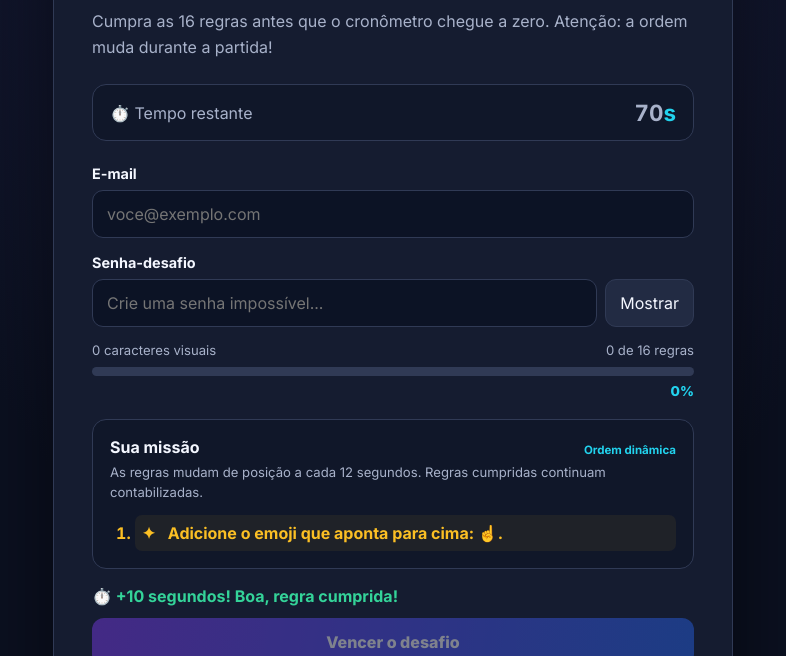
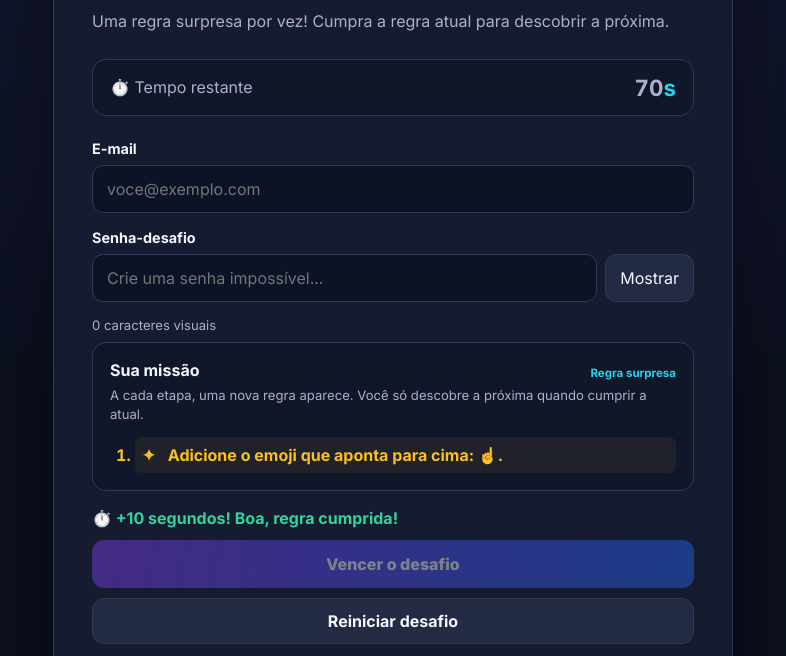
Before and after one commit to jphs682/desafio, a plain HTML site: page index.html in a window 1280 px wide. Shown: the part 144-800 px from the top of the page, without its empty margins (247-1033 px from the left). Drawn offline with Linux system fonts and the light colour scheme.

Commit message:
Atualiza interface para regras surpresa sem contador total

```diff
--- a/index.html
+++ b/index.html
@@ -14,7 +14,7 @@
     <section class="card" id="cartao" aria-labelledby="titulo">
       <p class="eyebrow">UM DESAFIO DE LÓGICA</p>
       <h1 id="titulo">🔐 Desafio da Senha</h1>
-      <p class="intro">Cumpra as 16 regras antes que o cronômetro chegue a zero. Atenção: a ordem muda durante a partida!</p>
+      <p class="intro">Uma regra surpresa por vez! Cumpra a regra atual para descobrir a próxima.</p>
 
       <div class="timer" id="cronometro" aria-live="off">
         <span>⏱️ Tempo restante</span>
@@ -35,21 +35,16 @@
 
         <div class="stats">
           <span id="contador-caracteres">0 caracteres visuais</span>
-          <span id="contador">0 de 16 regras</span>
         </div>
-        <div class="progress-track" id="trilho-progresso" role="progressbar" aria-label="Regras cumpridas" aria-valuemin="0" aria-valuemax="16" aria-valuenow="0">
-          <div class="progress" id="progresso"></div>
-        </div>
-        <p class="percentage" id="porcentagem">0%</p>
 
         <section class="rules-panel" aria-labelledby="missao">
           <div class="rules-heading">
             <h2 id="missao">Sua missão</h2>
-            <span class="shuffle-status" id="shuffle-status">Ordem dinâmica</span>
+            <span class="shuffle-status" id="shuffle-status">Regra surpresa</span>
           </div>
-          <p class="rules-hint">As regras mudam de posição a cada 12 segundos. Regras cumpridas continuam contabilizadas.</p>
+          <p class="rules-hint">A cada etapa, uma nova regra aparece. Você só descobre a próxima quando cumprir a atual.</p>
           <ol id="lista-regras">
-            <li>Digite uma senha para começar.</li>
+            <li>Uma regra surpresa será revelada...</li>
           </ol>
         </section>
 
```
